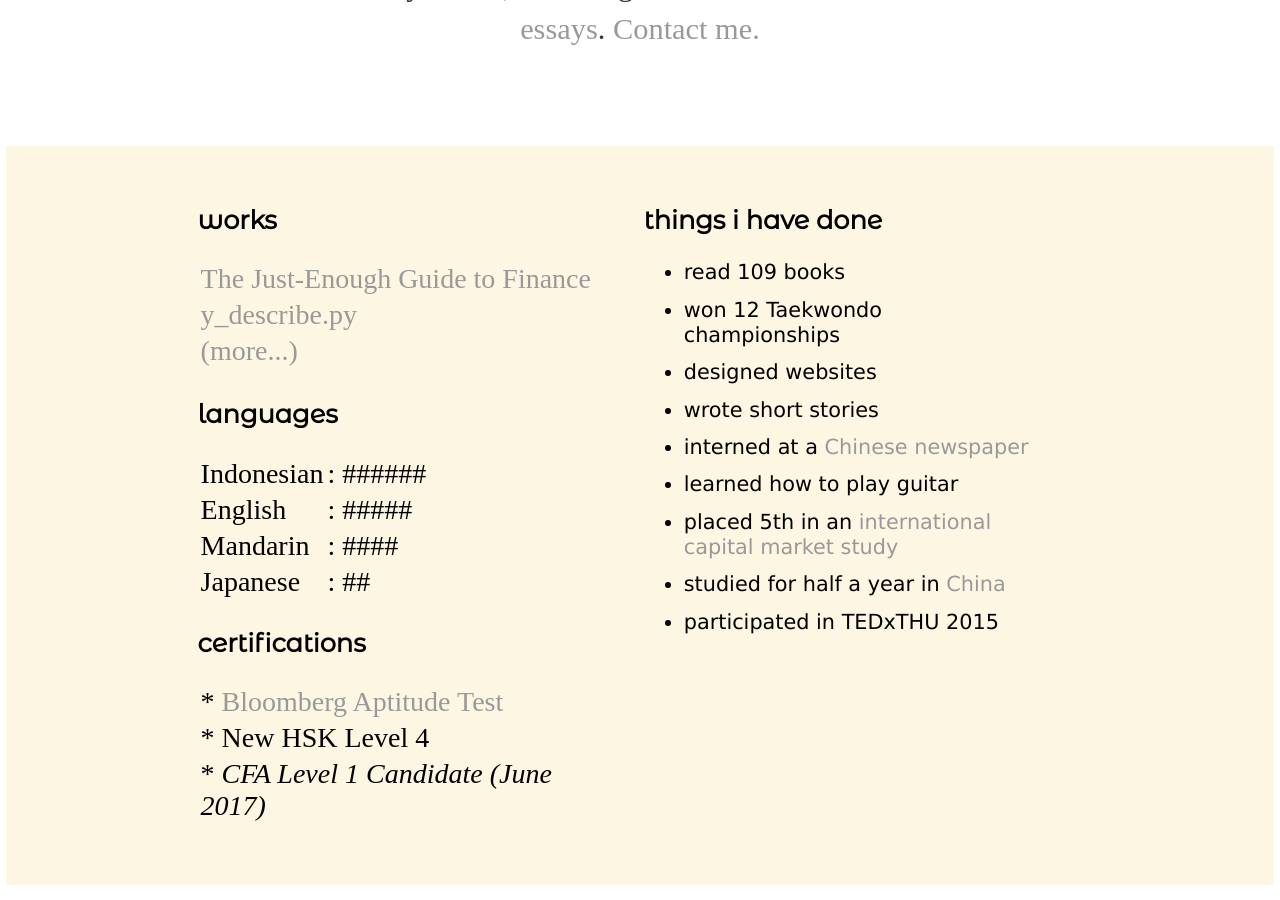
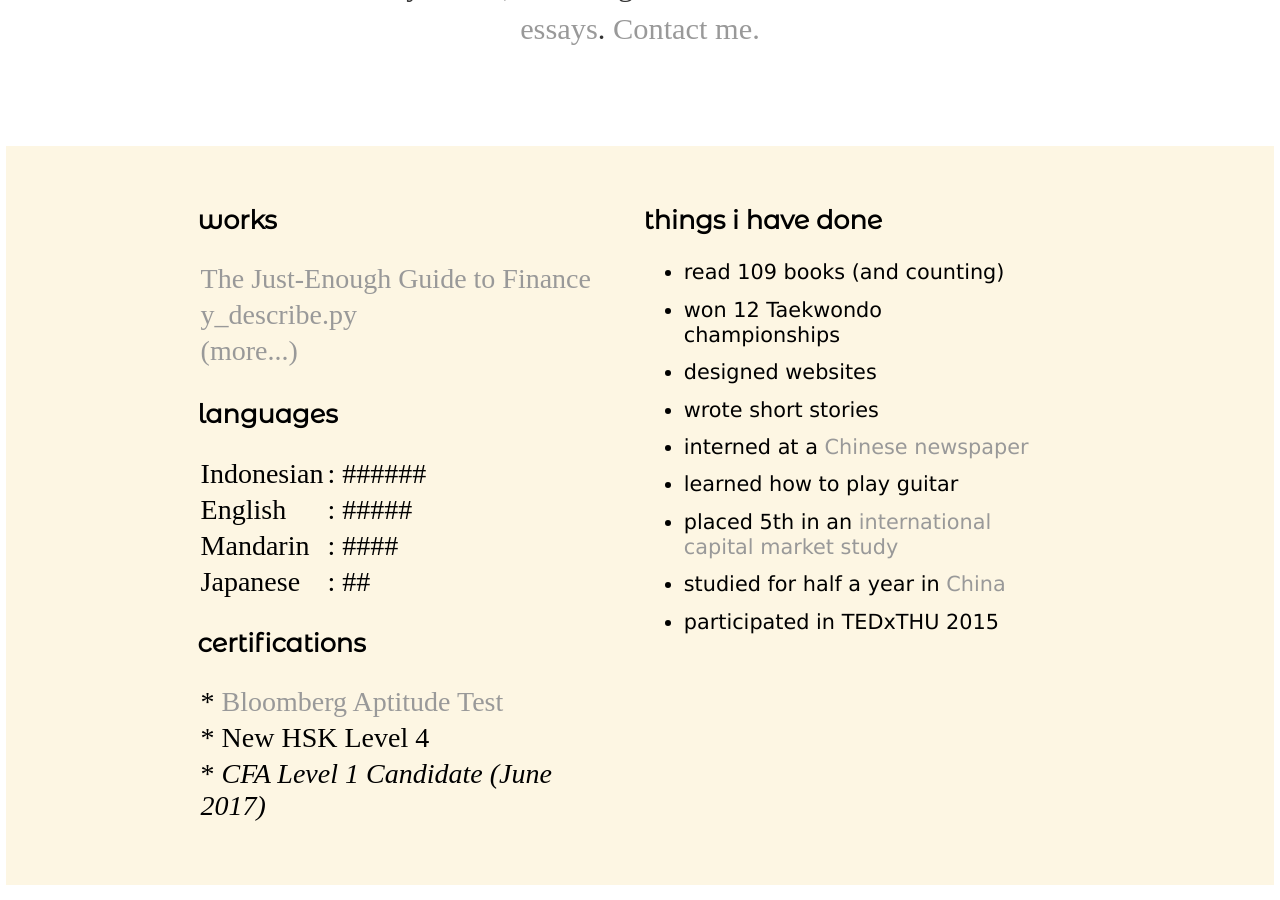
Before and after one commit to ryanjonathanb/ryanjonathanb.github.io, a Jekyll site: the page built from index.html, in a window 1280 px wide and 900 px high, scrolled down 2882 px. Built offline with Jekyll 4.4.1, drawn with Linux system fonts in a browser that asks for light colours; some web fonts are replaced.

Commit message:
homepage

```diff
--- a/index.html
+++ b/index.html
@@ -94,7 +94,7 @@ title: ryanjonathanb - Ryan Jonathan Budiman
                 }
             </style>
 			<ul class="homepage" style="line-height: 1.2em; font-family: verdana; font-size: 1.3em;">
-					<li>read 109 books</li>
+					<li>read 109 books (and counting)</li>
 					<li>won 12 Taekwondo championships</li>
 					<li>designed websites</li>
 					<li>wrote short stories</li>
```
